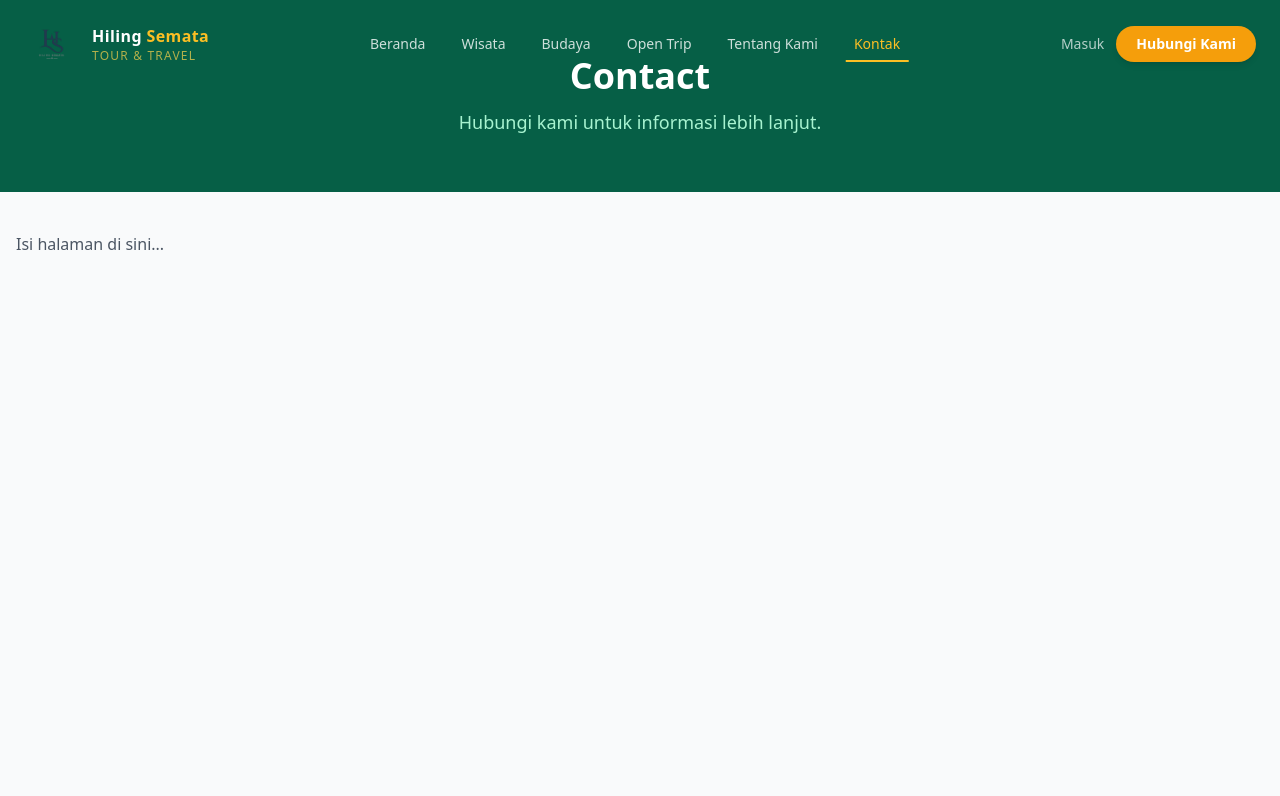
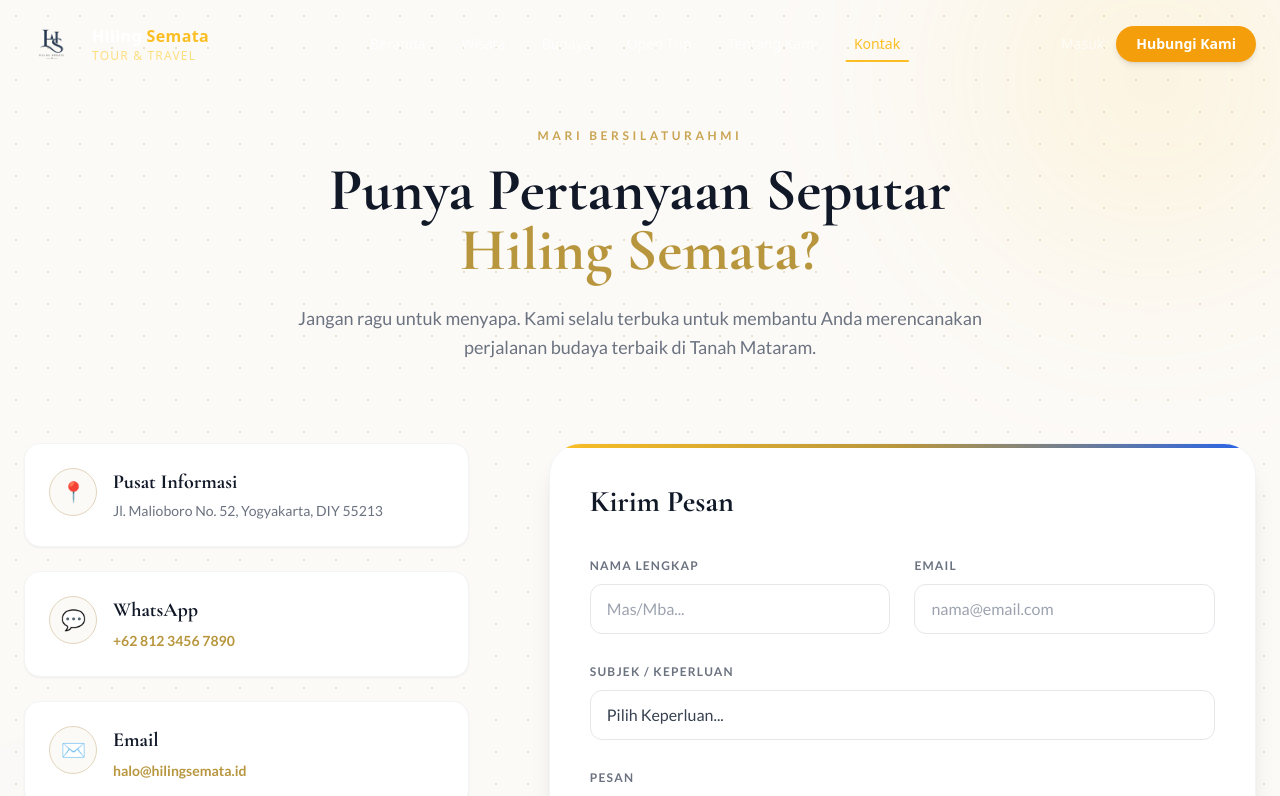
Before and after one commit to YanaPrayana/hiling-semata, a React (Vite) app: page /contact in a window 1280 px wide. Shown: the top 796 px of the page. Built offline with nearby package versions, Linux system fonts and the light colour scheme.

Commit message:
add contact pages, fixed homepage bagian opentrip

```diff
--- a/src/pages/landing/Contact.jsx
+++ b/src/pages/landing/Contact.jsx
@@ -1,19 +1,154 @@
-// ============================================================
-// TEMPLATE HALAMAN - Ganti isi sesuai halaman masing-masing
-// ============================================================
+import { useState, useEffect } from 'react';
+import { motion } from 'framer-motion';
+
+// IMPORT CSS DARI FOLDER HOME-STYLE MILIKMU
+import '../../style/home-style/contact.css';
+
+const fadeInUp = {
+  hidden: { opacity: 0, y: 30 },
+  visible: { opacity: 1, y: 0, transition: { duration: 0.8, ease: "easeOut" } },
+};
+
+const staggerContainer = {
+  hidden: { opacity: 0 },
+  visible: {
+    opacity: 1,
+    transition: { staggerChildren: 0.2 }
+  }
+};
 
 function Contact() {
+  useEffect(() => {
+    window.scrollTo(0, 0);
+  }, []);
+
+  const [formData, setFormData] = useState({
+    nama: '',
+    email: '',
+    subjek: '',
+    pesan: ''
+  });
+
+  const handleChange = (e) => {
+    setFormData({ ...formData, [e.target.name]: e.target.value });
+  };
+
+  const handleSubmit = (e) => {
+    e.preventDefault();
+    alert(`Terima kasih ${formData.nama}! Pesan silaturahmi Anda telah kami terima.`);
+    setFormData({ nama: '', email: '', subjek: '', pesan: '' });
+  };
+
   return (
-    <div className="min-h-screen bg-gray-50">
-      {/* Header */}
-      <div className="bg-emerald-800 text-white py-14 px-4 text-center">
-        <h1 className="text-4xl font-bold mb-3">Contact</h1>
-        <p className="text-emerald-200 text-lg">Hubungi kami untuk informasi lebih lanjut.</p>
-      </div>
+    <div className="contact-root">
+      {/* Background Dot Pattern */}
+      <div className="dot-pattern"></div>
 
-      {/* Konten */}
-      <div className="max-w-7xl mx-auto px-4 py-10">
-        <p className="text-gray-600">Isi halaman di sini...</p>
+      {/* Glow Effects */}
+      <div className="absolute top-[-10%] right-[-5%] w-96 h-96 bg-amber-400/10 blur-[100px] rounded-full z-0"></div>
+      <div className="absolute bottom-[-10%] left-[-5%] w-96 h-96 bg-blue-600/5 blur-[100px] rounded-full z-0"></div>
+
+      <div className="max-w-7xl mx-auto px-6 pt-32 relative z-10">
+
+        {/* HEADER */}
+        <motion.div
+          className="text-center max-w-3xl mx-auto mb-20"
+          initial="hidden"
+          animate="visible"
+          variants={fadeInUp}
+        >
+          <div className="text-[#c9a452] uppercase tracking-[0.3em] text-xs mb-4 font-bold sans">Mari Bersilaturahmi</div>
+          <h1 className="text-5xl md:text-6xl font-bold serif text-gray-900 mb-6 leading-tight">
+            Punya Pertanyaan Seputar <br /> <span className="text-[#b8963e]">Hiling Semata?</span>
+          </h1>
+          <p className="text-gray-500 sans leading-relaxed text-lg">
+            Jangan ragu untuk menyapa. Kami selalu terbuka untuk membantu Anda merencanakan perjalanan budaya terbaik di Tanah Mataram.
+          </p>
+        </motion.div>
+
+        <div className="grid grid-cols-1 lg:grid-cols-5 gap-12 lg:gap-20">
+
+          {/* INFO COLUMN */}
+          <motion.div
+            className="lg:col-span-2 space-y-6"
+            initial="hidden"
+            animate="visible"
+            variants={staggerContainer}
+          >
+            <motion.div variants={fadeInUp} className="info-card">
+              <div className="icon-box">📍</div>
+              <div>
+                <h4 className="font-bold text-gray-900 serif text-xl mb-1">Pusat Informasi</h4>
+                <p className="text-gray-500 sans text-sm leading-relaxed">
+                  Jl. Malioboro No. 52, Yogyakarta, DIY 55213
+                </p>
+              </div>
+            </motion.div>
+
+            <motion.div variants={fadeInUp} className="info-card">
+              <div className="icon-box">💬</div>
+              <div>
+                <h4 className="font-bold text-gray-900 serif text-xl mb-1">WhatsApp</h4>
+                <a href="#" className="text-[#b8963e] font-bold sans text-sm hover:underline">+62 812 3456 7890</a>
+              </div>
+            </motion.div>
+
+            <motion.div variants={fadeInUp} className="info-card">
+              <div className="icon-box">✉️</div>
+              <div>
+                <h4 className="font-bold text-gray-900 serif text-xl mb-1">Email</h4>
+                <a href="mailto:halo@hilingsemata.id" className="text-[#b8963e] font-bold sans text-sm hover:underline">halo@hilingsemata.id</a>
+              </div>
+            </motion.div>
+          </motion.div>
+
+          {/* FORM COLUMN */}
+          <motion.div
+            className="lg:col-span-3"
+            initial="hidden"
+            animate="visible"
+            variants={fadeInUp}
+          >
+            <div className="bg-white p-8 md:p-10 rounded-[2rem] shadow-xl border border-gray-100 relative overflow-hidden">
+              <div className="absolute top-0 left-0 w-full h-1 bg-gradient-to-r from-amber-400 via-[#b8963e] to-blue-600"></div>
+              <h3 className="text-3xl font-bold serif text-gray-900 mb-8">Kirim Pesan</h3>
+
+              <form onSubmit={handleSubmit} className="space-y-6">
+                <div className="grid grid-cols-1 md:grid-cols-2 gap-6">
+                  <div className="space-y-2">
+                    <label className="text-xs font-bold text-gray-500 uppercase tracking-widest sans">Nama Lengkap</label>
+                    <input type="text" name="nama" value={formData.nama} onChange={handleChange} placeholder="Mas/Mba..." className="contact-input" required />
+                  </div>
+                  <div className="space-y-2">
+                    <label className="text-xs font-bold text-gray-500 uppercase tracking-widest sans">Email</label>
+                    <input type="email" name="email" value={formData.email} onChange={handleChange} placeholder="nama@email.com" className="contact-input" required />
+                  </div>
+                </div>
+
+                <div className="space-y-2">
+                  <label className="text-xs font-bold text-gray-500 uppercase tracking-widest sans">Subjek / Keperluan</label>
+                  <select name="subjek" value={formData.subjek} onChange={handleChange} className="contact-input appearance-none" required>
+                    <option value="" disabled>Pilih Keperluan...</option>
+                    <option value="Tanya Open Trip">Pertanyaan Open Trip</option>
+                    <option value="Custom Trip">Request Custom Trip</option>
+                    <option value="Kerjasama">Kerjasama B2B</option>
+                    <option value="Lainnya">Lainnya</option>
+                  </select>
+                </div>
+
+                <div className="space-y-2">
+                  <label className="text-xs font-bold text-gray-500 uppercase tracking-widest sans">Pesan</label>
+                  <textarea name="pesan" value={formData.pesan} onChange={handleChange} rows="4" placeholder="Ceritakan rencana perjalanan atau pertanyaan Anda di sini..." className="contact-input resize-none" required></textarea>
+                </div>
+
+                <button type="submit" className="w-full py-4 bg-[#2d1f0a] text-white font-bold sans rounded-xl hover:bg-[#1a1207] transition-all transform hover:-translate-y-1">
+                  Kirim Pesan Sekarang
+                </button>
+              </form>
+            </div>
+          </motion.div>
+
+        </div>
       </div>
     </div>
   );
--- a/src/pages/landing/Home.jsx
+++ b/src/pages/landing/Home.jsx
@@ -1,9 +1,23 @@
 import { Link } from 'react-router-dom';
+import { motion } from 'framer-motion';
+
+// IMPORT DATA OPEN TRIP ASLI
+import { dataOpenTrip } from '../../services/data/OpenTrip';
+
+// IMPORT GAMBAR SESUAI FOLDERMU
 import bgHome from '../../assets/images/assetsbg-home-jogja.png';
+import imgKeraton from '../../assets/images/keratonSejarah-budaya.png';
+import imgWayang from '../../assets/images/seniPertunjukan-budaya.png';
+
+// IMPORT FILE CSS
+import '../../style/home-style/home.css';
+
+const fadeInUp = {
+  hidden: { opacity: 0, y: 30 },
+  visible: { opacity: 1, y: 0, transition: { duration: 0.8, ease: "easeOut" } },
+};
 
 function Home() {
-  // FUNGSI SCROLL MULUS
-  // Menangani perpindahan posisi layar ke elemen ID tertentu saat tombol diklik
   const scrollToSection = (id) => {
     const element = document.getElementById(id);
     if (element) {
@@ -11,49 +25,52 @@ function Home() {
     }
   };
 
-  // DATA PREVIEW (Wisata tanpa gambar sesuai permintaan)
   const previewWisata = [
-    { judul: 'Pantai Timang', desc: 'Menunggu pembaruan konten dari tim wisata.', harga: 'Segera Hadir' },
-    { judul: 'Gunung Merapi', desc: 'Menunggu pembaruan konten dari tim wisata.', harga: 'Segera Hadir' },
-    { judul: 'Hutan Pinus', desc: 'Menunggu pembaruan konten dari tim wisata.', harga: 'Segera Hadir' },
+    { judul: 'Pantai Timang', desc: 'Konten sedang disiapkan oleh tim wisata.' },
+    { judul: 'Gunung Merapi', desc: 'Konten sedang disiapkan oleh tim wisata.' },
+    { judul: 'Hutan Pinus', desc: 'Konten sedang disiapkan oleh tim wisata.' },
   ];
 
   const previewBudaya = [
-    { judul: 'Kraton Yogyakarta', desc: 'Telusuri sejarah dan nilai-nilai luhur di pusat kerajaan Jawa.', harga: 'Rp 20.000', img: 'https://images.unsplash.com/photo-1578305691153-27e1fba73499?q=80&w=600' },
-    { judul: 'Wayang Kulit', desc: 'Nikmati pertunjukan epik mahakarya warisan budaya dunia.', harga: 'Gratis - Donasi', img: 'https://images.unsplash.com/photo-1615887023516-9fcafaa9250b?q=80&w=600' },
+    {
+      judul: 'Kraton Yogyakarta',
+      desc: 'Pusat peradaban dan identitas budaya Jawa yang agung.',
+      img: imgKeraton
+    },
+    {
+      judul: 'Wayang Kulit',
+      desc: 'Mahakarya seni pertunjukan yang sarat akan filosofi hidup.',
+      img: imgWayang
+    },
   ];
 
-  const previewTrip = [
-    { judul: 'Sunrise Borobudur', desc: 'Saksikan matahari terbit dari kemegahan candi.', harga: 'Rp 450.000', img: 'https://images.unsplash.com/photo-1596402184320-417e7178b2cd?q=80&w=600' },
-  ];
+  // AMBIL 2 DATA PERTAMA DARI FILE ASLI
+  const previewTrip = dataOpenTrip.slice(0, 2);
 
   return (
-    <div className="bg-gray-50">
+    <div className="bg-[#fcfaf7]">
+
       {/* ================= HERO SECTION ================= */}
       <div
-        className="min-h-screen bg-cover bg-center flex items-center relative"
+        className="min-h-screen bg-cover bg-center bg-fixed flex items-center relative"
         style={{ backgroundImage: `url(${bgHome})` }}
       >
         <div className="bg-gray-900/60 absolute inset-0 z-0" />
 
         <div className="relative z-10 text-white text-center w-full px-6 flex flex-col items-center mt-16">
           <h1 className="text-5xl md:text-7xl font-bold tracking-tight mb-2">Rasakan Jiwa</h1>
-          <h2 className="text-6xl md:text-8xl font-extrabold text-amber-400 mb-6 drop-shadow-2xl">Budaya Asli</h2>
-          <p className="text-xl md:text-2xl mt-4 text-gray-200 mb-10 font-light max-w-2xl">
+          <h2 className="text-6xl md:text-8xl font-extrabold text-transparent bg-clip-text bg-gradient-to-r from-amber-400 to-orange-600 mb-6 drop-shadow-2xl">
+            Budaya Asli
+          </h2>
+          <p className="text-xl md:text-2xl mt-4 text-gray-200 mb-10 font-light max-w-2xl leading-relaxed">
             Yogyakarta menunggumu dengan sejuta cerita, keindahan alam, dan pesona budaya.
           </p>
 
           <div className="flex flex-col sm:flex-row gap-4 justify-center">
-            <button
-              onClick={() => scrollToSection('section-wisata')}
-              className="px-8 py-3.5 bg-amber-500 text-gray-900 font-bold rounded-full hover:bg-amber-400 transition-all shadow-lg hover:shadow-amber-500/40"
-            >
+            <button onClick={() => scrollToSection('section-wisata')} className="btn-hero-primary">
               Eksplorasi Sekarang
             </button>
-            <button
-              onClick={() => scrollToSection('section-trip')}
-              className="px-8 py-3.5 bg-white/10 backdrop-blur-sm border border-white/30 text-white font-semibold rounded-full hover:bg-white/20 transition-all"
-            >
+            <button onClick={() => scrollToSection('section-trip')} className="btn-hero-secondary">
               Lihat Open Trip
             </button>
           </div>
@@ -61,102 +78,122 @@ function Home() {
       </div>
 
       {/* ================= CONTENT PREVIEWS ================= */}
-      <div className="max-w-7xl mx-auto px-6 py-24 space-y-32">
+      <div className="max-w-7xl mx-auto px-6 py-24 space-y-40">
 
-        {/* --- SECTION WISATA (Tombol Hijau & Tanpa Gambar) --- */}
-        <section id="section-wisata" className="scroll-mt-24">
-          <div className="flex flex-col md:flex-row justify-between items-end mb-8 border-b border-gray-200 pb-4">
-            <div>
-              <h3 className="text-4xl font-bold text-gray-900 mb-2">Wisata Populer</h3>
-              <p className="text-gray-600">Konten dalam tahap pengembangan oleh tim wisata.</p>
-            </div>
-            {/* Tombol Wisata: Emerald (Hijau) */}
-            <Link to="/wisata" className="mt-4 md:mt-0 px-6 py-2 bg-emerald-700 text-white rounded-lg hover:bg-emerald-800 font-medium transition-colors">
-              Lihat Semua Wisata
-            </Link>
+        {/* SECTION WISATA */}
+        <motion.section
+          id="section-wisata"
+          initial="hidden"
+          whileInView="visible"
+          viewport={{ once: true }}
+          variants={fadeInUp}
+        >
+          <div className="text-center mb-16">
+            <h3 className="text-4xl font-bold text-gray-900 serif">Wisata Populer</h3>
           </div>
-
           <div className="grid grid-cols-1 md:grid-cols-3 gap-8">
             {previewWisata.map((item, index) => (
-              <div key={index} className="bg-white rounded-2xl overflow-hidden shadow-sm border border-gray-100 p-6 flex flex-col justify-center h-64">
-                <div className="bg-emerald-50 w-fit px-3 py-1 rounded-full text-emerald-700 text-xs font-bold mb-4">WISATA</div>
-                <h4 className="text-xl font-bold text-gray-900 mb-2">{item.judul}</h4>
+              <div key={index} className="card-wisata group">
+                <h4 className="text-xl font-bold text-gray-900 mb-2 serif">{item.judul}</h4>
                 <p className="text-sm text-gray-500 mb-6">{item.desc}</p>
-                <button className="mt-auto py-2 bg-emerald-50 text-emerald-700 font-bold rounded-lg cursor-not-allowed">
-                  {item.harga}
-                </button>
+                <div className="mt-auto pt-4 border-t border-gray-100 flex justify-between items-center text-emerald-700 font-bold text-xs">
+                  Coming Soon <span>✦</span>
+                </div>
               </div>
             ))}
           </div>
-        </section>
+        </motion.section>
 
-        {/* --- SECTION BUDAYA (Tombol Coklat) --- */}
-        <section id="section-budaya" className="scroll-mt-24">
-          <div className="flex flex-col md:flex-row justify-between items-end mb-8 border-b border-gray-200 pb-4">
+        {/* SECTION BUDAYA */}
+        <motion.section
+          id="section-budaya"
+          initial="hidden"
+          whileInView="visible"
+          viewport={{ once: true }}
+          variants={fadeInUp}
+        >
+          <div className="flex flex-col md:flex-row justify-between items-end mb-12 border-b border-gray-200 pb-6">
             <div>
-              <h3 className="text-4xl font-bold text-gray-900 mb-2">Budaya & Tradisi</h3>
-              <p className="text-gray-600">Selami kekayaan kearifan lokal Yogyakarta.</p>
+              <h3 className="text-5xl font-bold text-gray-900 serif">Warisan & <span className="text-[#c9a452]">Identitas</span></h3>
             </div>
-            {/* Tombol Budaya: Coklat (Amber-900) */}
-            <Link to="/budaya" className="mt-4 md:mt-0 px-6 py-2 bg-[#5C4033] text-white rounded-lg hover:bg-[#4A3329] font-bold transition-all shadow-md">
+            <Link to="/budaya" className="px-8 py-3 bg-[#b8963e] text-white font-bold rounded-lg hover:bg-[#d4a843] transition-all">
               Lihat Semua Budaya
+            </Link>
+          </div>
+          <div className="grid grid-cols-1 md:grid-cols-2 gap-10">
+            {previewBudaya.map((item, index) => (
+              <div key={index} className="card-warisan-home group">
+                <div className="overflow-hidden relative">
+                  <img src={item.img} alt={item.judul} className="group-hover:scale-110" />
+                  <div className="absolute top-4 left-4 bg-[#2d1f0a]/80 text-[#c9a452] px-4 py-1 text-[10px] tracking-widest uppercase">
+                      Warisan Budaya</div>
+                </div>
+                <div className="p-6">
+                  <h4 className="text-2xl font-bold text-gray-900 mb-3 serif">{item.judul}</h4>
+                  <p className="text-gray-600 mb-6 text-sm leading-relaxed">{item.desc}</p>
+                  <Link to="/budaya" className="text-[#b8963e] font-bold text-xs uppercase tracking-widest hover:underline">
+                    Pelajari Sejarah →
+                  </Link>
+                </div>
+              </div>
+            ))}
+          </div>
+        </motion.section>
+
+        {/* SECTION OPEN TRIP (FIXED NAVIGATION) */}
+        <motion.section
+          id="section-trip"
+          initial="hidden"
+          whileInView="visible"
+          viewport={{ once: true }}
+          variants={fadeInUp}
+        >
+          <div className="flex flex-col md:flex-row justify-between items-end mb-12 border-b border-gray-200 pb-6">
+            <div>
+              <h3 className="text-5xl font-bold text-gray-900 serif">Open Trip <span className="text-[#c9a452]">Seru</span></h3>
+              <p className="text-gray-600 mt-2">Pilih paket petualangan terbaikmu di Yogyakarta.</p>
+            </div>
+            <Link to="/trip" className="mt-6 md:mt-0 px-8 py-3 bg-blue-600 text-white font-bold rounded-lg hover:bg-blue-700 transition-all shadow-md">
+              Jelajahi Trip Lainnya →
             </Link>
           </div>
 
           <div className="grid grid-cols-1 md:grid-cols-2 gap-8">
-            {previewBudaya.map((item, index) => (
-              <div key={index} className="bg-white rounded-2xl overflow-hidden shadow-md flex flex-col md:flex-row border border-gray-100">
-                <div className="md:w-1/2 h-56 md:h-auto">
-                  <img src={item.img} alt={item.judul} className="w-full h-full object-cover" />
+            {previewTrip.map((item, index) => (
+              <div key={index} className="bg-[#1a1207] rounded-3xl overflow-hidden shadow-xl hover:-translate-y-2 transition-all duration-500 flex flex-col group cursor-pointer border border-[#2d1f0a]">
+                <div className="h-56 overflow-hidden relative">
+                  <img
+                    src={item.gambar}
+                    alt={item.nama}
+                    className="w-full h-full object-cover opacity-80 group-hover:scale-105 transition-transform duration-700"
+                  />
+                  <div className="absolute top-4 left-4 bg-orange-500 text-white px-4 py-1 text-[10px] tracking-widest uppercase font-bold rounded-full">
+                    HOT DEALS
+                  </div>
                 </div>
-                <div className="p-6 md:w-1/2 flex flex-col justify-center">
-                  <h4 className="text-2xl font-bold text-gray-900 mb-2">{item.judul}</h4>
-                  <p className="text-gray-600 mb-6 text-sm">{item.desc}</p>
-                  <div className="mt-auto">
-                    {/* Tombol Detail Coklat */}
-                    <button className="w-full py-2 border-2 border-[#5C4033] text-[#5C4033] font-bold rounded-xl hover:bg-stone-100 transition-colors">
-                      Pelajari Detail
-                    </button>
+                <div className="p-8 flex flex-col flex-grow text-left">
+                  <h4 className="text-2xl font-bold mb-4 serif text-white line-clamp-1">{item.nama}</h4>
+
+                  <div className="text-gray-400 mb-6 text-sm flex gap-4">
+                    <span>🕒 {item.durasi}</span>
+                    <span>📍 {item.lokasi}</span>
+                  </div>
+
+                  <div className="mt-auto pt-4 border-t border-white/10 flex items-center justify-between">
+                    <div>
+                      <small className="text-gray-500 text-xs block mb-1">Mulai dari</small>
+                      <div className="text-xl font-bold text-[#c9a452]">Rp {item.harga.toLocaleString('id-ID')}</div>
+                    </div>
+                    {/* PERBAIKAN DI SINI: Navigasi langsung ke ID Detail Paket */}
+                    <Link to={`/trip/${item.id}`} className="px-6 py-2 bg-blue-600 text-white font-bold rounded-lg text-xs hover:bg-blue-700 transition-all">
+                      Ikut Trip
+                    </Link>
                   </div>
                 </div>
               </div>
             ))}
           </div>
-        </section>
-
-        {/* --- SECTION OPEN TRIP (Tombol Biru) --- */}
-        <section id="section-trip" className="scroll-mt-24">
-          <div className="flex flex-col md:flex-row justify-between items-end mb-8 border-b border-gray-200 pb-4">
-            <div>
-              <h3 className="text-4xl font-bold text-gray-900 mb-2">Open Trip</h3>
-              <p className="text-gray-600">Petualangan seru bersama teman-teman baru.</p>
-            </div>
-            {/* Tombol Open Trip: Blue */}
-            <Link to="/trip" className="mt-4 md:mt-0 px-6 py-2 bg-blue-600 text-white rounded-lg hover:bg-blue-700 font-bold transition-colors shadow-md">
-              Lihat Semua Trip
-            </Link>
-          </div>
-
-          <div className="grid grid-cols-1 gap-8">
-            {previewTrip.map((item, index) => (
-              <div key={index} className="bg-blue-600 rounded-3xl overflow-hidden shadow-xl flex flex-col md:flex-row text-white">
-                <div className="md:w-2/3 h-64 md:h-80">
-                  <img src={item.img} alt={item.judul} className="w-full h-full object-cover opacity-80" />
-                </div>
-                <div className="p-8 md:w-1/3 flex flex-col justify-center bg-blue-700">
-                  <h4 className="text-3xl font-bold mb-2">{item.judul}</h4>
-                  <p className="text-blue-100 mb-8">{item.desc}</p>
-                  <div className="flex items-center justify-between">
-                    <p className="font-bold text-xl">{item.harga}</p>
-                    <button className="px-6 py-2 bg-white text-blue-700 font-bold rounded-xl hover:bg-blue-50 transition-all">
-                      Ikut Trip
-                    </button>
-                  </div>
-                </div>
-              </div>
-            ))}
-          </div>
-        </section>
+        </motion.section>
 
       </div>
     </div>
--- /dev/null
+++ b/src/style/home-style/contact.css
@@ -0,0 +1,79 @@
+/* src/style/home-style/contact.css */
+@import url('https://fonts.googleapis.com/css2?family=Cormorant+Garamond:wght@400;600;700&family=Lato:wght@300;400;700&display=swap');
+
+.serif { font-family: 'Cormorant Garamond', serif; }
+.sans { font-family: 'Lato', sans-serif; }
+
+.contact-root {
+  position: relative;
+  background-color: #fcfaf7;
+  min-height: 100vh;
+  overflow: hidden;
+  padding-bottom: 6rem;
+}
+
+/* Ornamen Titik-titik (Dot Pattern) khas Quera */
+.dot-pattern {
+  position: absolute;
+  inset: 0;
+  z-index: 0;
+  opacity: 0.3;
+  background-image: radial-gradient(#c9a452 1px, transparent 1px);
+  background-size: 32px 32px;
+}
+
+/* Input Styling */
+.contact-input {
+  width: 100%;
+  background-color: white;
+  border: 1px solid #e5e7eb;
+  border-radius: 0.75rem;
+  padding: 0.75rem 1rem;
+  color: #374151;
+  font-family: 'Lato', sans-serif;
+  outline: none;
+  transition: all 0.3s ease;
+}
+
+.contact-input:focus {
+  border-color: #c9a452;
+  box-shadow: 0 0 15px rgba(201,164,82,0.15);
+  transform: translateY(-2px);
+}
+
+/* Info Card Styling */
+.info-card {
+  display: flex;
+  align-items: flex-start;
+  gap: 1rem;
+  padding: 1.5rem;
+  border-radius: 1rem;
+  background-color: white;
+  border: 1px solid #f3f4f6;
+  box-shadow: 0 1px 2px 0 rgba(0, 0, 0, 0.05);
+  transition: all 0.3s ease;
+}
+
+.info-card:hover {
+  box-shadow: 0 4px 6px -1px rgba(0, 0, 0, 0.1);
+  transform: translateY(-4px);
+}
+
+.icon-box {
+  width: 3rem;
+  height: 3rem;
+  border-radius: 9999px;
+  background-color: #fcfaf7;
+  border: 1px solid #e2d5bc;
+  display: flex;
+  align-items: center;
+  justify-content: center;
+  color: #c9a452;
+  font-size: 1.25rem;
+  transition: all 0.3s ease;
+}
+
+.info-card:hover .icon-box {
+  background-color: #c9a452;
+  color: white;
+}
--- /dev/null
+++ b/src/style/home-style/home.css
@@ -0,0 +1,32 @@
+/* src/style/home-style/home.css */
+@import url('https://fonts.googleapis.com/css2?family=Cormorant+Garamond:wght@400;600;700&family=Lato:wght@300;400;700&display=swap');
+
+.serif {
+  font-family: 'Cormorant Garamond', serif;
+}
+
+/* --- TOMBOL HERO (KEMBALI KE AWAL) --- */
+.btn-hero-primary {
+  @apply px-8 py-3.5 bg-amber-500 text-gray-900 font-bold rounded-full hover:bg-amber-400 transition-all shadow-lg hover:shadow-amber-500/40 hover:-translate-y-1;
+}
+
+.btn-hero-secondary {
+  @apply px-8 py-3.5 bg-white/10 backdrop-blur-sm border border-white/30 text-white font-semibold rounded-full hover:bg-white/20 transition-all hover:-translate-y-1;
+}
+
+/* --- KARTU (CARDS) SECTION --- */
+.card-wisata {
+  @apply bg-white rounded-2xl p-6 flex flex-col justify-center h-64 border border-gray-100 shadow-sm hover:shadow-md transition-all;
+}
+
+.card-warisan-home {
+  @apply bg-white rounded-2xl overflow-hidden shadow-md transition-all duration-500 border border-gray-100 cursor-pointer relative;
+}
+
+.card-warisan-home img {
+  @apply w-full h-64 object-cover transition-transform duration-700;
+}
+
+.card-trip {
+  @apply bg-[#2d1f0a] rounded-3xl overflow-hidden shadow-xl transition-all duration-500 flex flex-col md:flex-row text-white cursor-pointer;
+}
```
